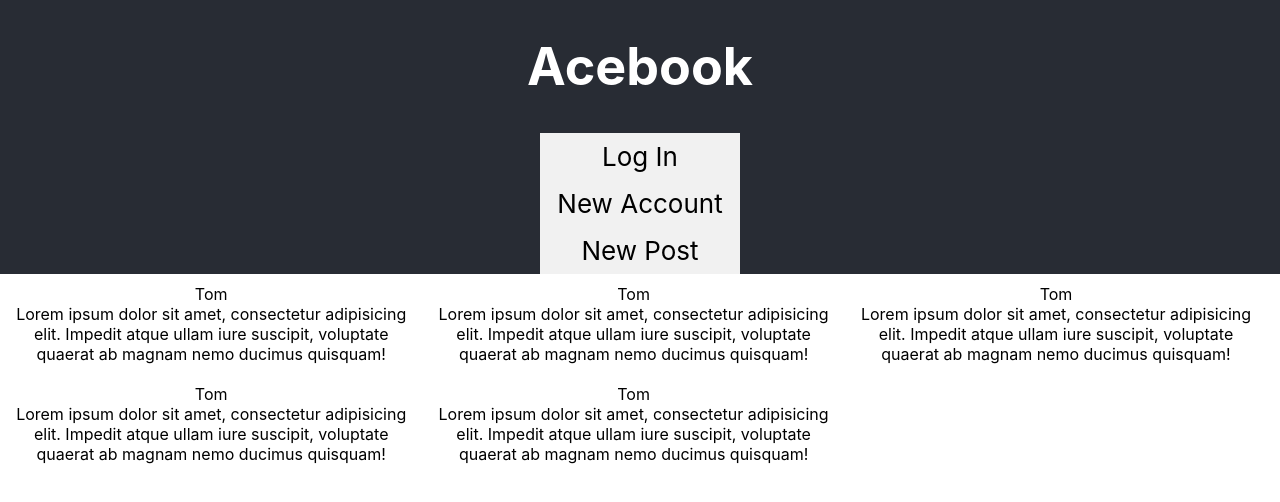
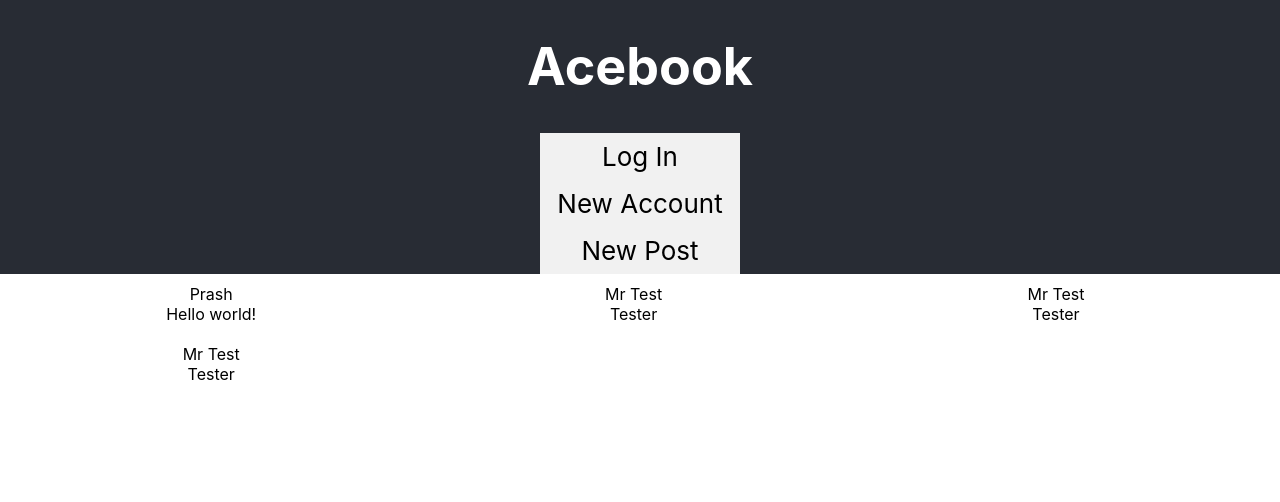
Before and after one commit to sacullezzar/AcebookFrontend, a React (Create React App) app in the folder client/: page / in a window 1280 px wide. Shown: the top 502 px of the page. Built offline with nearby package versions, Linux system fonts and the light colour scheme.

Commit message:
pulls in data, converts to JSON and displays on page

```diff
--- /dev/null
+++ b/client/public/dummyJson.json
@@ -0,0 +1,3 @@
+
+
+[{"user": "Prash","message": "Hello world!"},{"_id":"5bfd6530053cc375e70ed6a9","title":"Test","message":"Tester","user":"Mr Test","date":"2018-11-27T15:39:28.691Z","__v":0},{"_id":"5bfd652f053cc375e70ed6a8","title":"Test","message":"Tester","user":"Mr Test","date":"2018-11-27T15:39:27.185Z","__v":0},{"_id":"5bfd652d053cc375e70ed6a7","title":"Test","message":"Tester","user":"Mr Test","date":"2018-11-27T15:39:25.765Z","__v":0}]
--- a/client/src/App.js
+++ b/client/src/App.js
@@ -7,20 +7,26 @@ import Post from './components/post'
 
 class App extends Component {
 
+  constructor(props){
+    super(props)
+    this.state = {
+      posts: []
+    }
+  }
+
+  componentDidMount() {
+    fetch('http://localhost:3000/dummyJson.json')
+    .then(response => response.json())
+    .then(data => this.setState({posts: data}))
+  }
+
   render() {
-    const user = {
-      userName: 'Tom',
-      body: 'Lorem ipsum dolor sit amet, consectetur adipisicing elit. Impedit atque ullam iure suscipit, voluptate quaerat ab magnam nemo ducimus quisquam!'
-    }
-
-    const posts = [user, user, user, user, user]
-
     return (
       <div className="App">
         <Header />
         <div className='postsWrapper'>
-          {posts.map ((user) => {
-            return <Post user={user} />
+          {this.state.posts.map ((post) => {
+            return <Post post={post} />
           })}
         </div>
       </div>
--- a/client/src/components/post.js
+++ b/client/src/components/post.js
@@ -4,11 +4,12 @@ import './post.css'
 
 
 class Post extends Component {
+
   render() {
     return (
       <div className='postWrapper'>
-      <div className="username">{this.props.user.userName}</div>
-      <div className="body">{this.props.user.body}</div>
+      <div className="username">{this.props.post.user}</div>
+      <div className="body">{this.props.post.message}</div>
       </div>
 
     )
```
Also changed, not shown: 1 other file (tests, documents, lock files or other folders).
